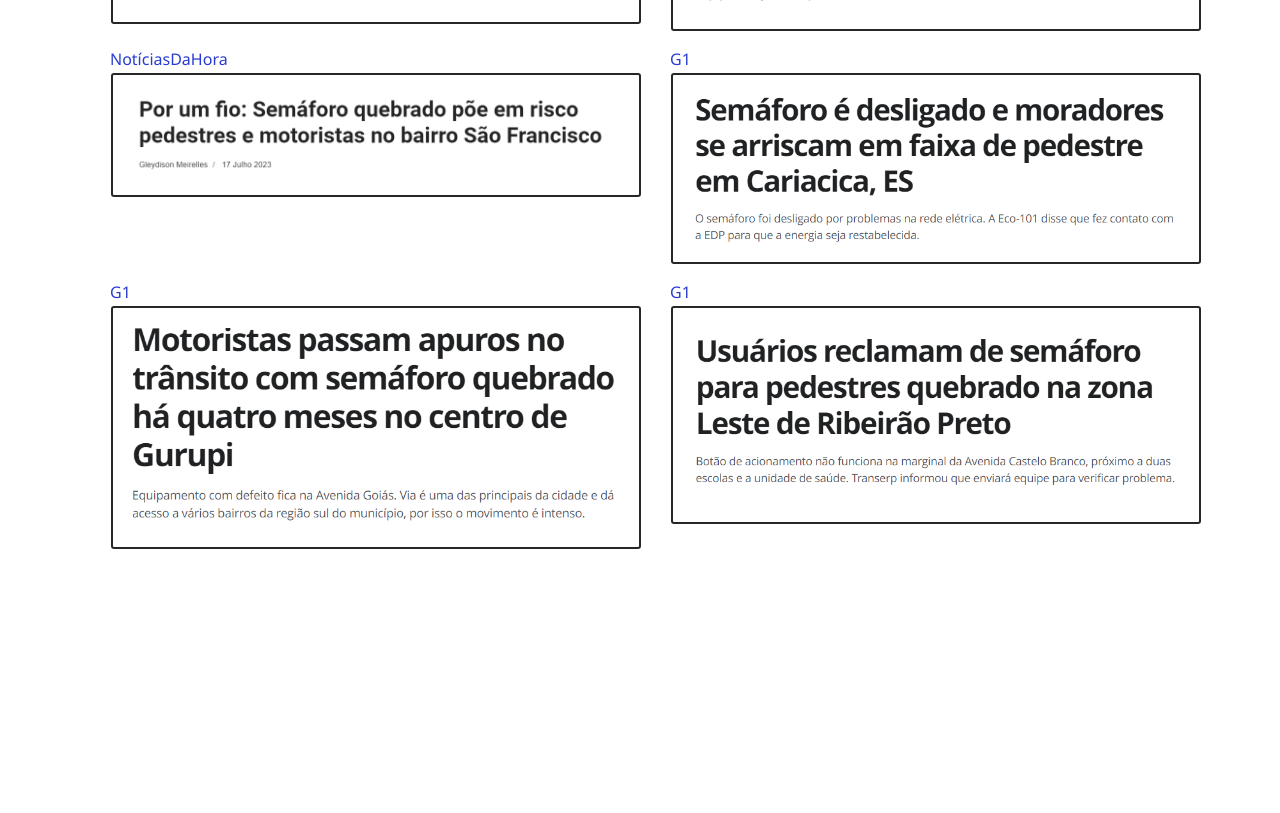
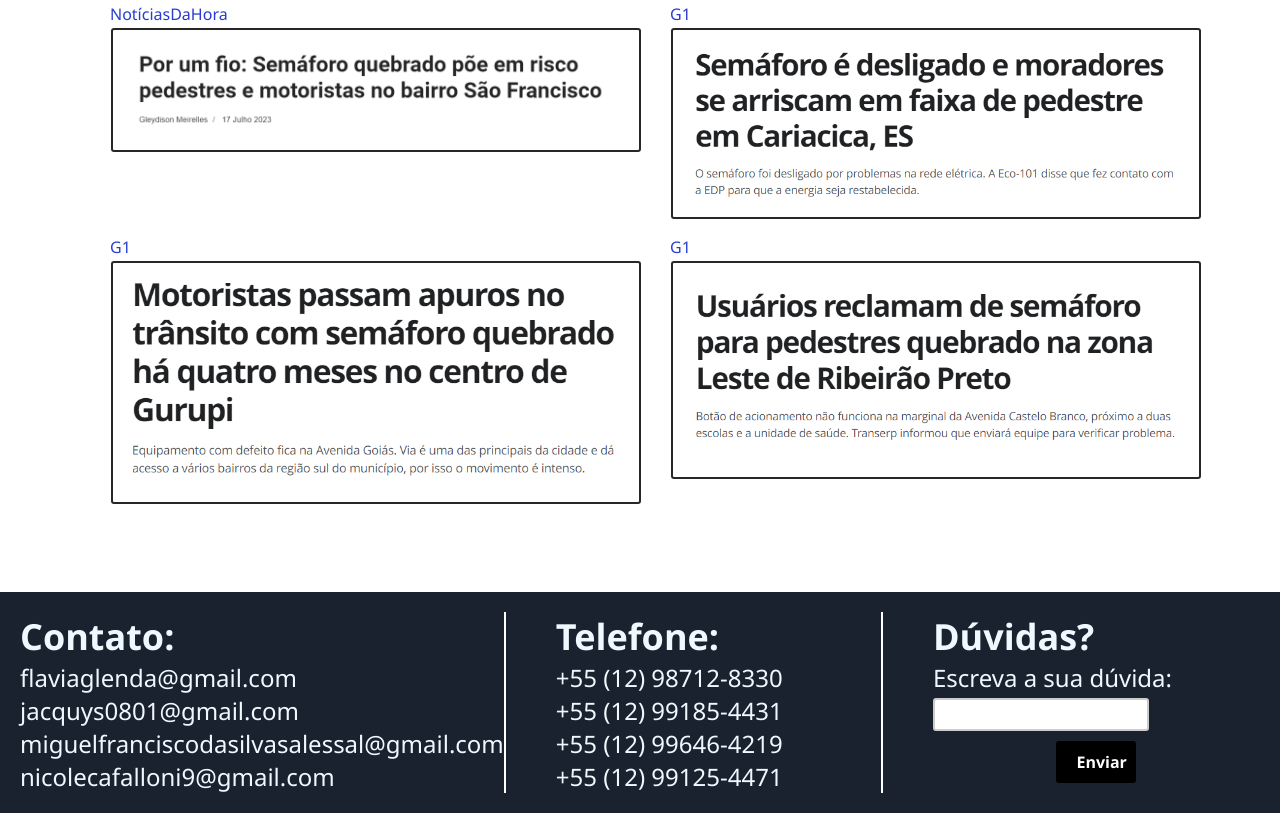
Before and after one commit to JacquysBarbosadaSilva/Site-SVS, a plain HTML site: page html/sobre.html in a window 1280 px wide. Shown: the part 920-1733 px from the top of the page. Before the commit the page ends 1557 px from the top, so only its background shows below. Drawn offline with Linux system fonts and the light colour scheme.

Commit message:
alteraçoes finais flavia

```diff
--- a/CSS/sobre.css
+++ b/CSS/sobre.css
@@ -5,20 +5,19 @@
 }
 
 nav {
-    background-color: black;
+    background-color: #1A222f;
     padding: 5px 0px;
-    margin-bottom: 50px;
     list-style-type: none;
     color: white;
     display: flex;
     justify-content: space-between;
     align-items: center;
-    position: sticky;
     width: 100%;
     top: 0;
     left: 0;
+    z-index: 1000;
+
 }
-
 nav .nav-links ul {
     margin-right: 20px;
     list-style-type: none;
@@ -97,3 +96,66 @@ main {
     color: rgb(40, 60, 207);
     font-family: 'Segoe UI', Tahoma, Geneva, Verdana, sans-serif;
 }
+/* --------------------------Footer------------------------------ */
+footer {
+    position: static;
+    background-color: #1A222f;
+    color: aliceblue;
+    padding: 20px;
+    bottom: 0;
+    font-family: 'Segoe UI', Tahoma, Geneva, Verdana, sans-serif;
+
+}
+
+footer div ul li{
+    list-style-type: none;
+}
+
+.contato{
+    border-right: 2px solid white;
+}
+
+.telefone{
+    border-right: 2px solid white;
+}
+
+.footer{
+    display: grid;
+    grid-template-columns: 1fr 1fr 1fr;
+    gap: 50px;
+}
+
+button{
+    background-color: black;
+    color: #fff;
+    padding: 10px 20px;
+    width: 80px;
+    height: 30;
+    border: none;
+    border-radius: 3px;
+    font-size: 12px;
+    font-weight: bold;
+    cursor: pointer;
+}
+
+button a{
+    margin: 10px;
+    text-decoration: none;
+    color: white;
+}
+
+.botao{
+    margin: 0 auto;
+    display: block;
+    padding: 10px !important;
+}
+
+input{
+    padding: 5px;
+    margin-bottom: 10px;
+    border: 2px solid #ccc;
+    border-radius: 3px;
+    font-size: 14px;
+    font-family: 'Segoe UI', Tahoma, Geneva, Verdana, sans-serif;
+
+}
--- a/html/sobre.html
+++ b/html/sobre.html
@@ -11,8 +11,7 @@
         <nav>
             <div class="nav-links">
                 <ul>
-                    <img src="../img/logo.jpeg" alt="Logo da empresa">
-                    <li><a href="../html/index.html">Home</a></li>
+                    <a href="../html/index.html"><img src="../img/logo-empresa.png" alt="Logo da empresa"></a>
                     <li><a href="../html/sobre.html">Sobre</a></li>
                     <li><a href="../html/produto.html">Produto</a></li>
                     <li><a href="../html/empresa.html">Empresa</a></li>
@@ -65,6 +64,41 @@
             <img src="../img/noticia9.PNG" alt="Notícia 9">
         </div>
     </div>
+    <footer>
+        <div class="footer">
+            <div class="contato">
+                <h2>Contato:</h2>
+                <ul>
+                    <li>flaviaglenda@gmail.com</li>
+                    <li>jacquys0801@gmail.com</li>
+                    <li>miguelfranciscodasilvasalessal@gmail.com</li>
+                    <li>nicolecafalloni9@gmail.com</li>
+                </ul>
+            </div>
+
+            <div class="telefone">
+                <h2>Telefone:</h2>
+                <ul>
+                    <li>+55 (12) 98712-8330</li>
+                    <li>+55 (12) 99185-4431</li>
+                    <li>+55 (12) 99646-4219</li>
+                    <li>+55 (12) 99125-4471</li>
+                </ul>
+            </div>
+
+            <div class="duvidas">
+                <h2>Dúvidas?</h2>
+                <form action="">
+                    <label for="text">Escreva a sua dúvida:</label>
+                    <input type="text" id="text" name="text" required>
+
+                    <button class="botao" type="submit">
+                        <a href="../html/index.html">Enviar</a>
+                    </button>
+                </form>
+            </div>
+        </div>
+    </footer>
 </main>
 </body>
 </html>
```
